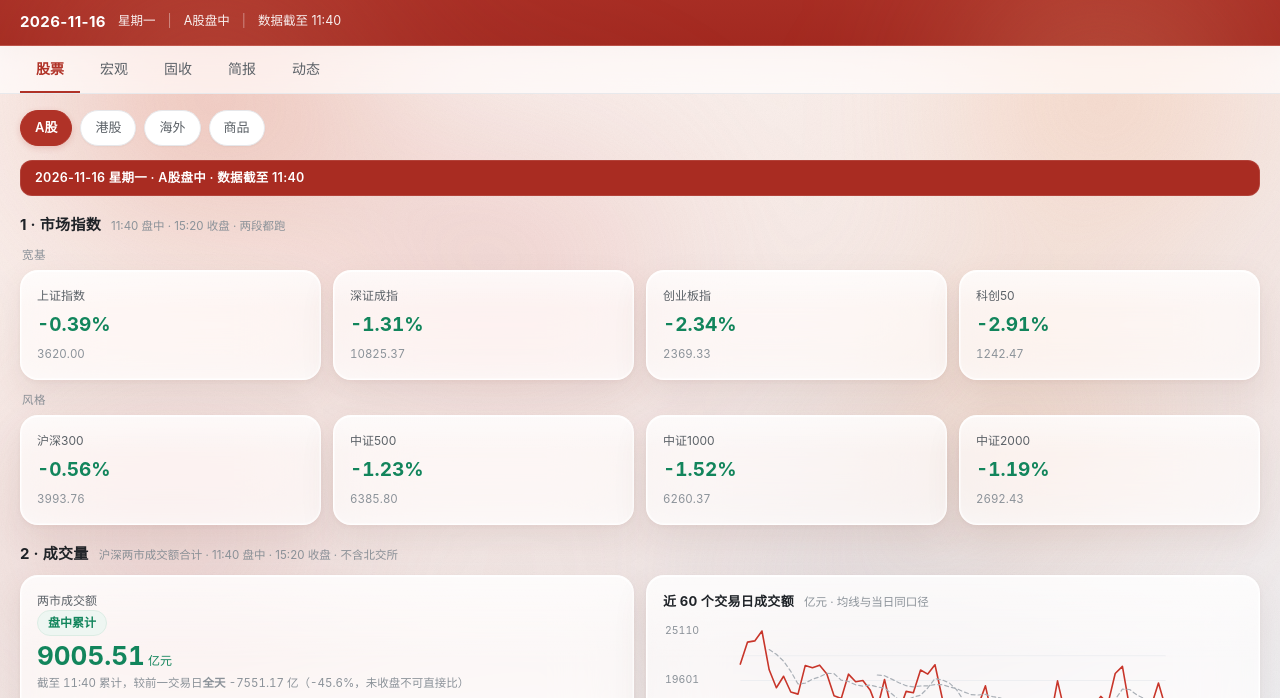
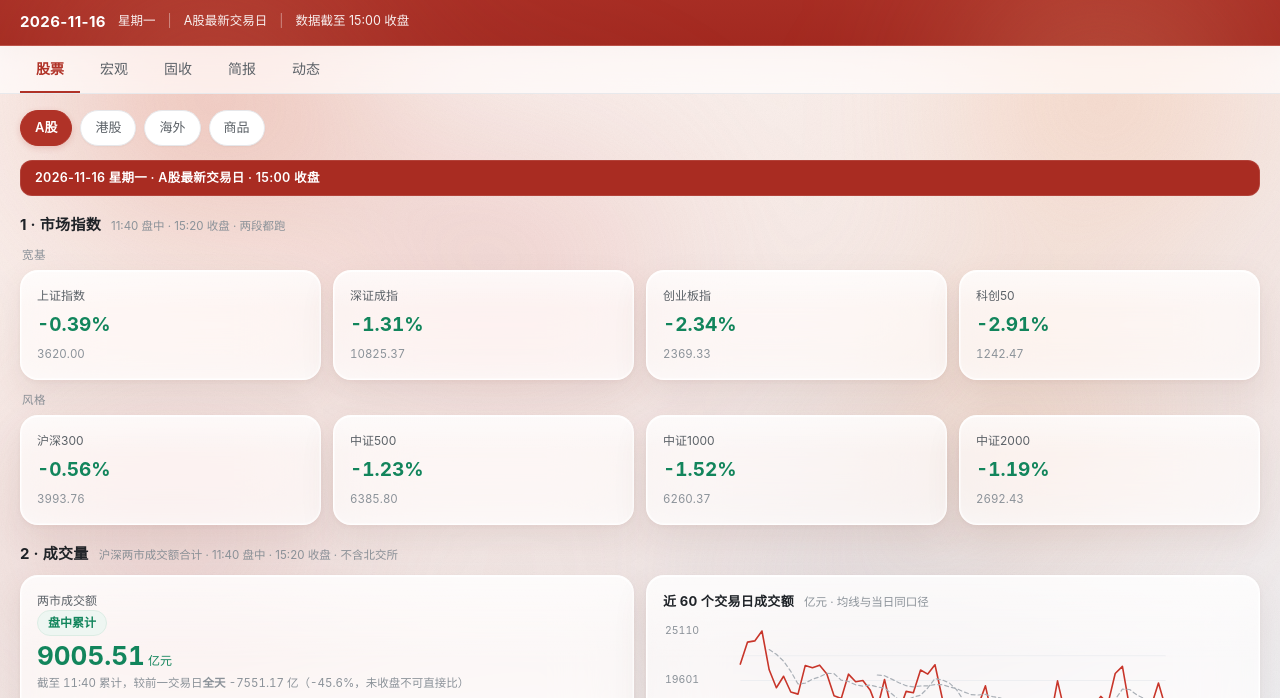
Before and after one commit to zooeyzhao/market-workbench, a plain HTML site: page index.html in a window 1280 px wide. Shown: the part 72-770 px from the top of the page. Drawn offline with Linux system fonts and the light colour scheme.

Commit message:
update index.html @ main

```diff
--- a/index.html
+++ b/index.html
@@ -388,8 +388,8 @@ footer{border-top:1px solid var(--line)}
     </div>
     <div class="datebar">
       <b>2026-11-16</b><span>星期一</span>
-      <span class="sep">|</span><span>A股盘中</span>
-      <span class="sep">|</span><span>数据截至 11:40</span>
+      <span class="sep">|</span><span>A股最新交易日</span>
+      <span class="sep">|</span><span>数据截至 15:00 收盘</span>
     </div>
   </div>
 </div>
@@ -412,7 +412,7 @@ footer{border-top:1px solid var(--line)}
 
   <!-- ============ A股 ============ -->
   <div data-page="stocks-a">
-    <div class="datebar2">2026-11-16 星期一 · A股盘中 · 数据截至 11:40</div>
+    <div class="datebar2">2026-11-16 星期一 · A股最新交易日 · 15:00 收盘</div>
     <section>
       <div class="shead"><h2>1 · 市场指数</h2><span class="note">11:40 盘中 · 15:20 收盘 · 两段都跑</span></div>
       <div class="glab">宽基</div>
```
